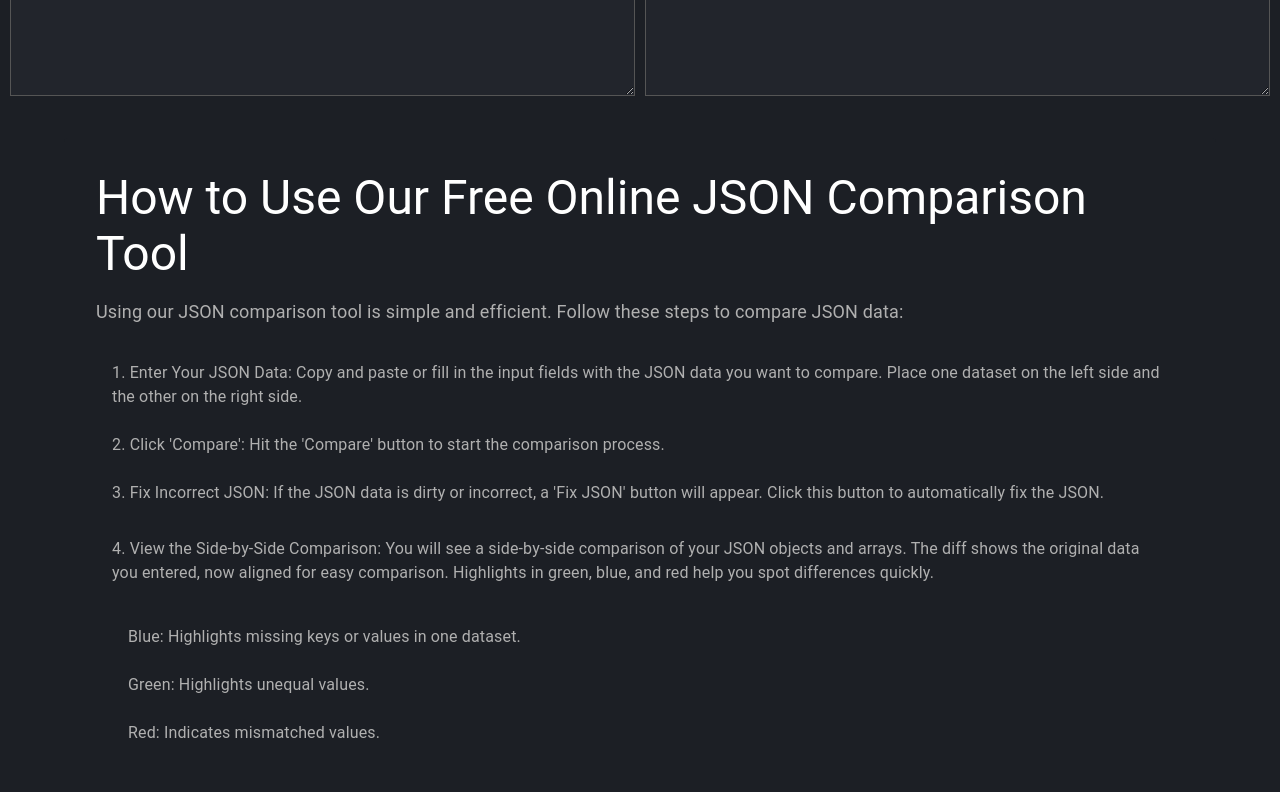
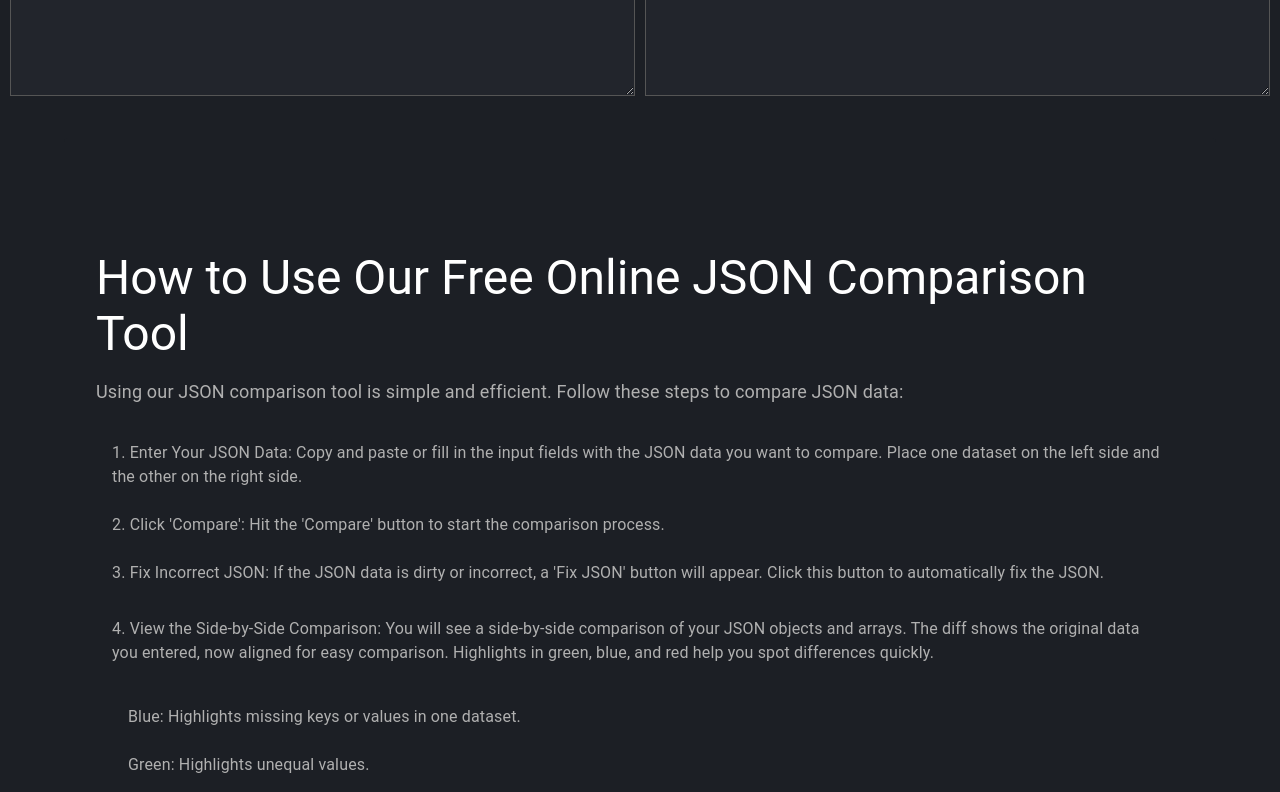
Before and after one commit to 0xrisec/jsondiff, a Next.js app: page / in a window 1280 px wide. Shown: the part 560-1352 px from the top of the page. Built offline with nearby package versions, Linux system fonts and the light colour scheme.

Commit message:
Fix quote issue

```diff
--- a/src/components/Section/Details.tsx
+++ b/src/components/Section/Details.tsx
@@ -5,7 +5,7 @@ const Details = () => {
   return (
     <Container maxWidth="lg">
       <Box my={4}>
-        <Paper elevation={0} sx={{ padding: 4, backgroundColor: '#1C1F25' }}>
+        <Paper elevation={0} sx={{ padding: 4, paddingTop:14, backgroundColor: '#1C1F25' }}>
           <Typography variant="h3" component="h1" gutterBottom sx={{ color: '#FFFFFF', fontSize: { xs: '2rem', sm: '2.5rem', md: '3rem' } }}>
             How to Use Our Free Online JSON Comparison Tool
           </Typography>
@@ -17,10 +17,10 @@ const Details = () => {
               <ListItemText primary="1. Enter Your JSON Data: Copy and paste or fill in the input fields with the JSON data you want to compare. Place one dataset on the left side and the other on the right side." sx={{ color: '#B0B0B0', fontSize: { xs: '0.875rem', sm: '1rem', md: '1.125rem' } }} />
             </ListItem>
             <ListItem>
-              <ListItemText primary="2. Click 'Compare': Hit the 'Compare' button to start the comparison process." sx={{ color: '#B0B0B0', fontSize: { xs: '0.875rem', sm: '1rem', md: '1.125rem' } }} />
+              <ListItemText primary="2. Click &apos;Compare&apos;: Hit the &apos;Compare&apos; button to start the comparison process." sx={{ color: '#B0B0B0', fontSize: { xs: '0.875rem', sm: '1rem', md: '1.125rem' } }} />
             </ListItem>
             <ListItem>
-              <ListItemText primary="3. Fix Incorrect JSON: If the JSON data is dirty or incorrect, a 'Fix JSON' button will appear. Click this button to automatically fix the JSON." sx={{ color: '#B0B0B0', fontSize: { xs: '0.875rem', sm: '1rem', md: '1.125rem' } }} />
+              <ListItemText primary="3. Fix Incorrect JSON: If the JSON data is dirty or incorrect, a &apos;Fix JSON&apos; button will appear. Click this button to automatically fix the JSON." sx={{ color: '#B0B0B0', fontSize: { xs: '0.875rem', sm: '1rem', md: '1.125rem' } }} />
             </ListItem>
             <List>
                 <ListItem>
```
